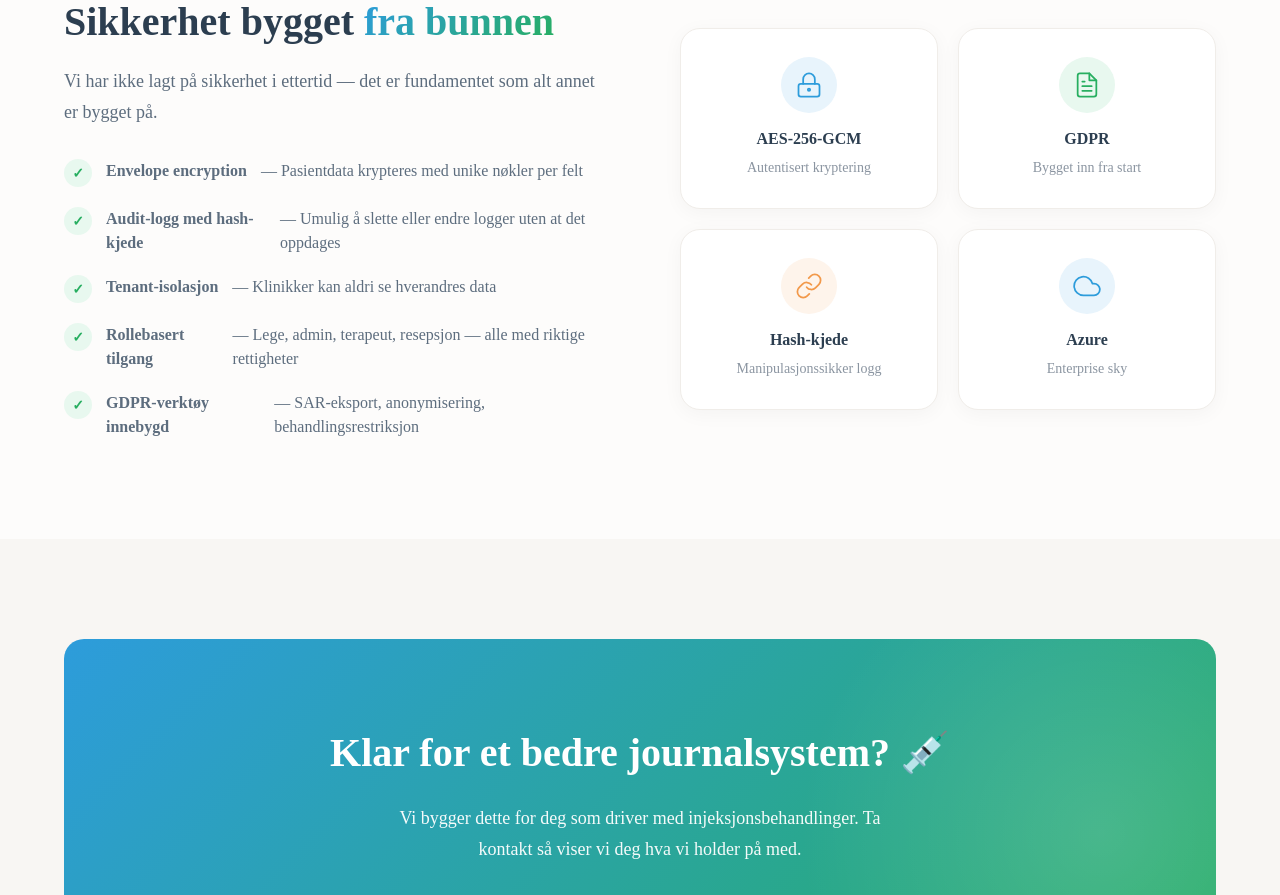
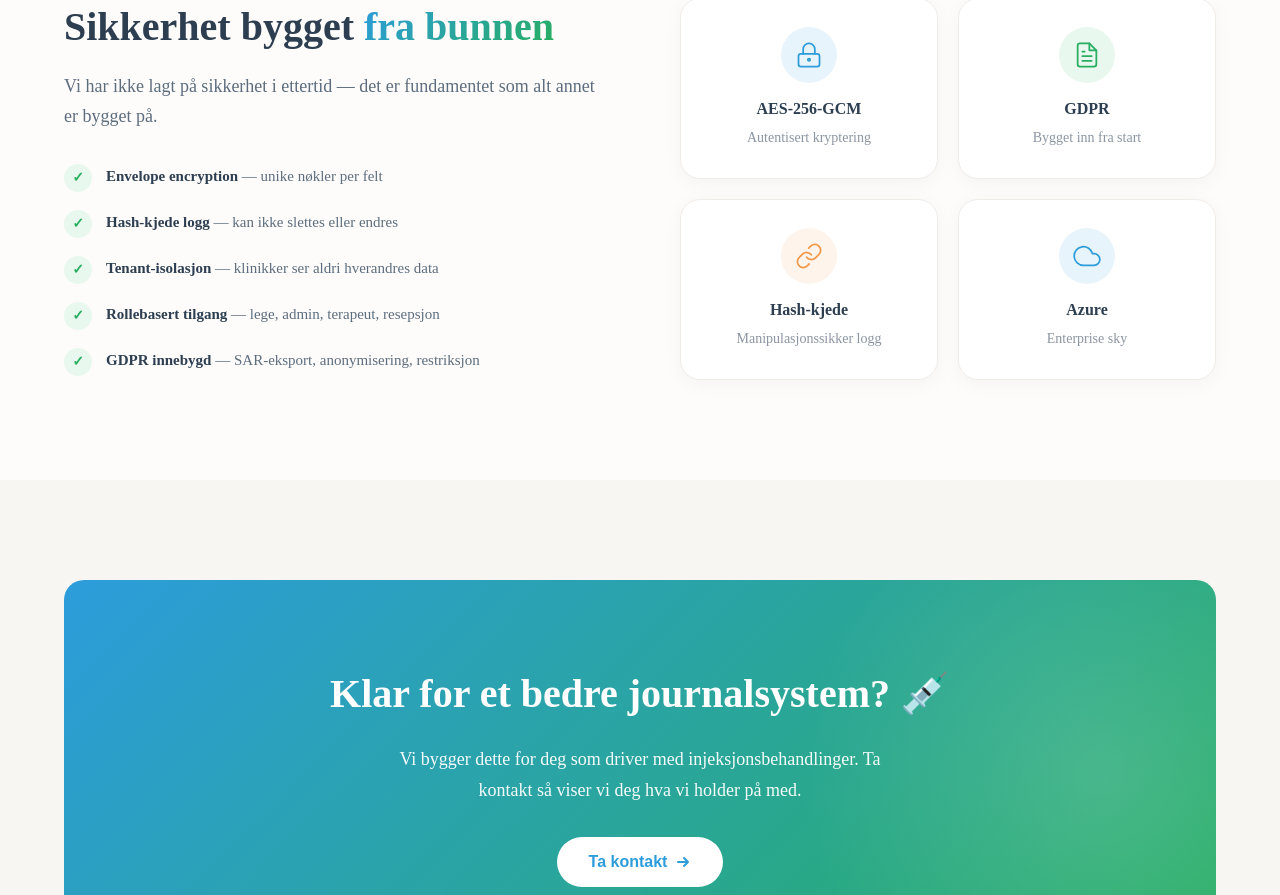
Before and after one commit to Eliasquist/secure-clinic-website, a Next.js app: page / in a window 1280 px wide. Shown: the part 2507-3402 px from the top of the page. Built offline with nearby package versions, Linux system fonts and the light colour scheme.

Commit message:
fix: Simplify security list text to prevent wrapping
- Shortened titles (Hash-kjede logg, GDPR innebygd, etc)
- Added white-space: nowrap to strong tags
- Wrapped text in spans for better flex control
- Cleaner, more readable layout

```diff
--- a/app/globals.css
+++ b/app/globals.css
@@ -826,7 +826,7 @@ body {
   list-style: none;
   display: flex;
   flex-direction: column;
-  gap: 20px;
+  gap: 18px;
 }
 
 .security-list li {
@@ -834,12 +834,17 @@ body {
   align-items: flex-start;
   gap: 14px;
   color: var(--color-text-secondary);
-  font-size: 16px;
-  line-height: 1.5;
+  font-size: 15px;
+  line-height: 1.6;
 }
 
 .security-list li strong {
-  display: inline;
+  color: var(--color-text-primary);
+  white-space: nowrap;
+}
+
+.security-list li span:last-child {
+  flex: 1;
 }
 
 .security-list .check {
--- a/app/page.tsx
+++ b/app/page.tsx
@@ -334,23 +334,23 @@ export default function Home() {
               <ul className="security-list">
                 <li>
                   <span className="check">✓</span>
-                  <strong>Envelope encryption</strong> — Pasientdata krypteres med unike nøkler per felt
+                  <span><strong>Envelope encryption</strong> — unike nøkler per felt</span>
                 </li>
                 <li>
                   <span className="check">✓</span>
-                  <strong>Audit-logg med hash-kjede</strong> — Umulig å slette eller endre logger uten at det oppdages
+                  <span><strong>Hash-kjede logg</strong> — kan ikke slettes eller endres</span>
                 </li>
                 <li>
                   <span className="check">✓</span>
-                  <strong>Tenant-isolasjon</strong> — Klinikker kan aldri se hverandres data
+                  <span><strong>Tenant-isolasjon</strong> — klinikker ser aldri hverandres data</span>
                 </li>
                 <li>
                   <span className="check">✓</span>
-                  <strong>Rollebasert tilgang</strong> — Lege, admin, terapeut, resepsjon — alle med riktige rettigheter
+                  <span><strong>Rollebasert tilgang</strong> — lege, admin, terapeut, resepsjon</span>
                 </li>
                 <li>
                   <span className="check">✓</span>
-                  <strong>GDPR-verktøy innebygd</strong> — SAR-eksport, anonymisering, behandlingsrestriksjon
+                  <span><strong>GDPR innebygd</strong> — SAR-eksport, anonymisering, restriksjon</span>
                 </li>
               </ul>
             </div>
```
